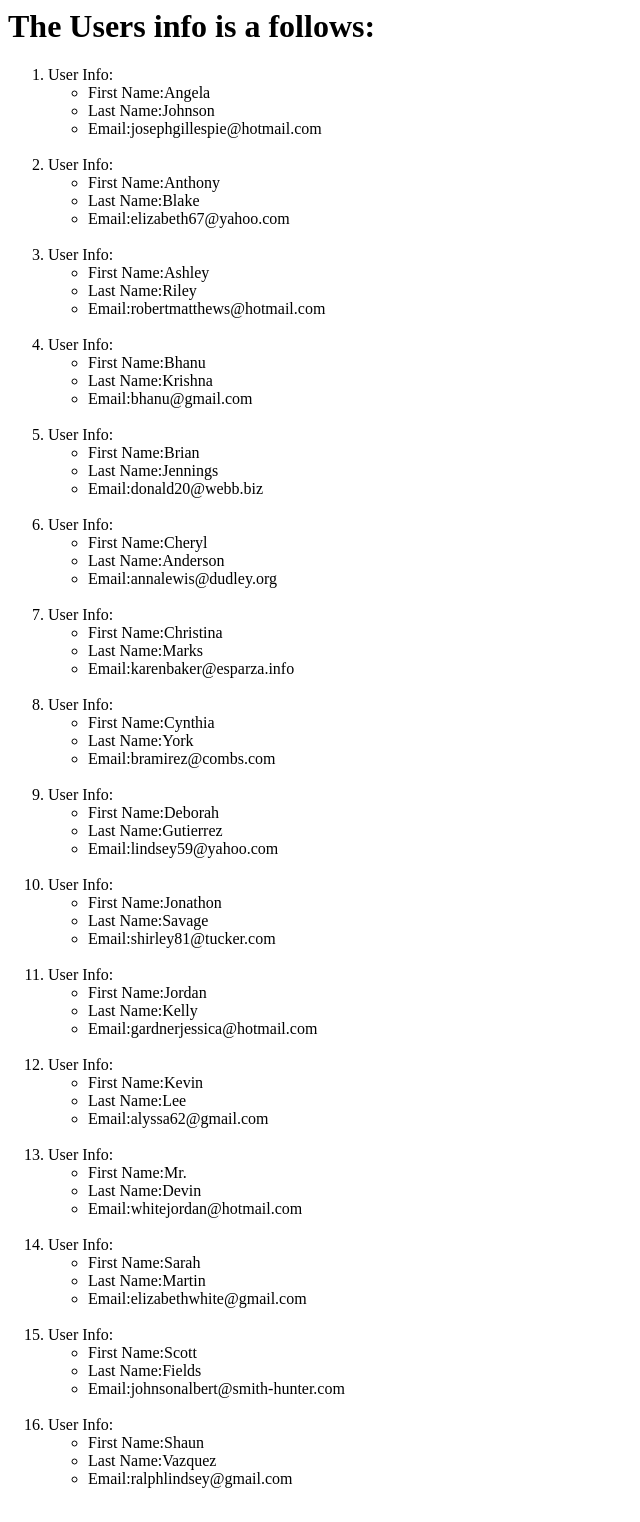
After one commit to Bhanu-183/my-django-stuff, a Django app: page /users in a window 1280 px wide. The commit adds this page. Shown: the whole page, without its empty margins (0-640 px from the left). Run offline with Django 3.2, Linux system fonts and the light colour scheme; data comes from the database, SQL or seed files in the repository; both versions use the stored data as it was after the commit.

Commit message:
Users Page is added

```diff
--- a/firstproject/firstapp/admin.py
+++ b/firstproject/firstapp/admin.py
@@ -5,3 +5,4 @@ from firstapp.models import *
 admin.site.register(Topic)
 admin.site.register(AccessRecord)
 admin.site.register(Webpage)
+admin.site.register(User)
--- a/firstproject/firstapp/models.py
+++ b/firstproject/firstapp/models.py
@@ -22,3 +22,9 @@ class AccessRecord(models.Model):
 
     def __str__(self):
         return str(self.date)
+
+
+class User(models.Model):
+    fname = models.CharField(max_length=100)
+    lname = models.CharField(max_length=100)
+    email=models.EmailField(max_length=100)
--- a/firstproject/firstapp/urls.py
+++ b/firstproject/firstapp/urls.py
@@ -3,6 +3,5 @@ from . import views
 
 urlpatterns = [
     path('', views.index, name="index"),
-    path("testing",views.testing,name="testing"),
-
+    path('users',views.users,name='users')
 ]
--- a/firstproject/firstapp/views.py
+++ b/firstproject/firstapp/views.py
@@ -1,13 +1,15 @@
 from django.shortcuts import render
 from django.http import HttpResponse
 
+from firstapp.models import Topic,Webpage,AccessRecord,User
+
 def index(request):
-    return HttpResponse("<h1>Hello world</h1>")
+    webpage_list = AccessRecord.objects.order_by('date')
+    date_dict={'records':webpage_list}
+    return render(request,'index.html',context=date_dict)
 
-def testing(request):
-    my_dict = {
-        'name': 'Bhanu',
-        'age': 20,
-        'gender':'M'
-    }
-    return render(request,'index.html',context=my_dict)
+
+def users(request):
+    user_list = User.objects.order_by('fname')
+    user_dict = {'users': user_list}
+    return render(request,'users.html',context=user_dict)
--- a/firstproject/populate_firstapp.py
+++ b/firstproject/populate_firstapp.py
@@ -20,7 +20,7 @@ def populate(N=5):
     for entry in range(N):
         top = add_topic()  #top is an object
         fake_url = fakegen.url()
-        fake_date = fakegen.date()
+        fake_date = fakegen.date(pattern='%Y-%m-%d', end_datetime=None)
         fake_name = fakegen.company()
 
         wpg = Webpage.objects.get_or_create(topics=top, url=fake_url, name=fake_name)[0]
--- /dev/null
+++ b/firstproject/templates/firstapp/users.html
@@ -0,0 +1,34 @@
+<html lang="en">
+
+<head>
+    <meta charset="UTF-8">
+    <meta http-equiv="X-UA-Compatible" content="IE=edge">
+    <meta name="viewport" content="width=device-width, initial-scale=1.0">
+    <title>Users List</title>
+</head>
+
+<body>
+    <h1>The Users info is a follows:</h1>
+    {%if users%}
+
+    <ol>
+        {%for user in users%}
+        <li>User Info:</li>
+        <ul>
+            <li>
+                First Name:{{user.fname}}
+            </li>
+            <li>
+                Last Name:{{user.lname}}
+            </li>
+            <li>
+                Email:{{user.email}}
+            </li>
+        </ul>
+        <br>
+        {%endfor%}
+    </ol>
+    {%endif%}
+</body>
+
+</html>
```
Also changed, not shown: firstproject/static/styles/styles.css (+6 -1 lines), firstproject/templates/firstapp/index.html (+23 -7 lines), firstproject/user_populate.py (added, +17 -0 lines), firstproject/db.sqlite3, firstproject/firstapp/migrations/0002_user.py (added), firstproject/firstapp/migrations/0003_rename_lanme_user_lname.py (added).
